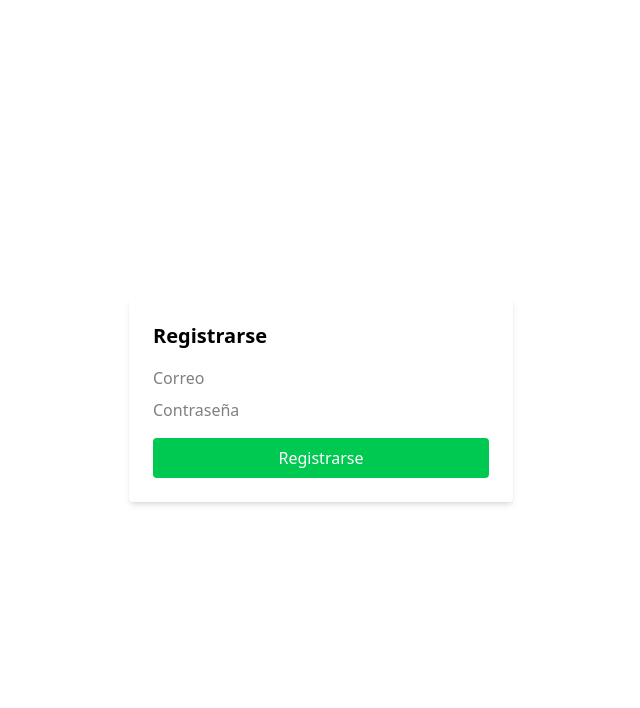
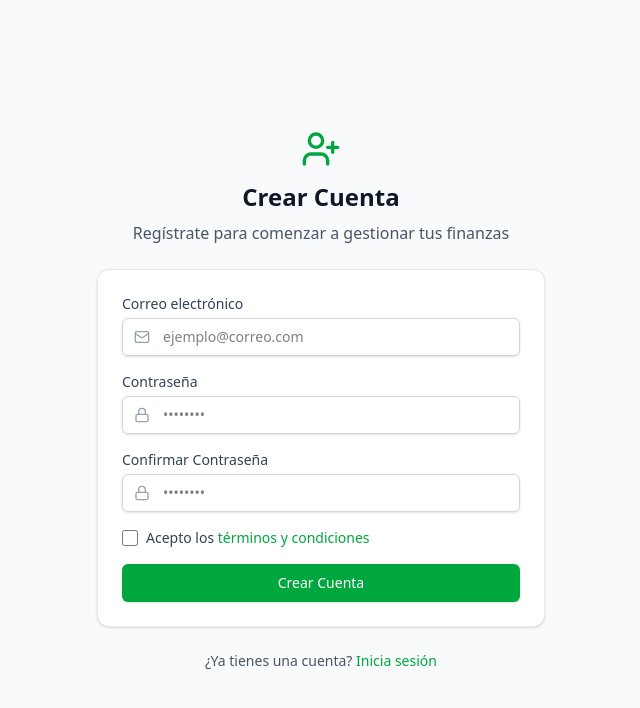
Before and after one commit to Juan17Informatico/finanzas-ui, a React (Vite) app: page /register in a window 1280 px wide. Shown: the top 708 px of the page, without its empty margins (319-959 px from the left). Built offline with nearby package versions, Linux system fonts and the light colour scheme; no server answers.

Commit message:
feature: Diseño nuevo del register

```diff
--- a/src/pages/Register.jsx
+++ b/src/pages/Register.jsx
@@ -1,45 +1,198 @@
 import { useState } from "react";
+import { useNavigate, Link } from "react-router-dom";
 import API from "../services/api";
-import { useNavigate } from "react-router-dom";
+import { UserPlus, Mail, Lock, User } from "lucide-react";
 
 export default function Register() {
     const [email, setEmail] = useState("");
     const [password, setPassword] = useState("");
+    const [confirmPassword, setConfirmPassword] = useState("");
+    const [loading, setLoading] = useState(false);
+    const [error, setError] = useState("");
     const navigate = useNavigate();
 
     const handleSubmit = async (e) => {
         e.preventDefault();
+        setError("");
+
+        if (password !== confirmPassword) {
+            setError("Las contraseñas no coinciden");
+            return;
+        }
+
+        setLoading(true);
         try {
             await API.post("/v1/register", { email, password });
             alert("Registro exitoso, ahora puedes iniciar sesión");
             navigate("/login");
         } catch (err) {
-            alert("Error al registrar");
+            setError("Error al registrar. Por favor intenta nuevamente.");
+        } finally {
+            setLoading(false);
         }
     };
 
     return (
-        <div className="flex justify-center items-center h-screen">
-            <form onSubmit={handleSubmit} className="bg-white shadow-md p-6 rounded w-96">
-                <h2 className="text-xl font-bold mb-4">Registrarse</h2>
+        <div className="min-h-screen bg-gray-50 flex justify-center items-center px-4 sm:px-6 lg:px-8">
+            <div className="max-w-md w-full">
+                {/* Header */}
+                <div className="text-center mb-6">
+                    <div className="flex justify-center">
+                        <UserPlus className="h-10 w-10 text-green-600" />
+                    </div>
+                    <h1 className="mt-3 text-2xl font-bold text-gray-900">Crear Cuenta</h1>
+                    <p className="mt-2 text-gray-600">
+                        Regístrate para comenzar a gestionar tus finanzas
+                    </p>
+                </div>
+
+                {/* Register Card */}
+                <div className="bg-white rounded-xl shadow-sm border border-gray-200 p-6">
+                    {error && (
+                        <div className="bg-red-50 border-l-4 border-red-500 p-4 mb-4">
+                            <div className="flex">
+                                <div className="flex-shrink-0">
+                                    <svg
+                                        className="h-5 w-5 text-red-400"
+                                        xmlns="http://www.w3.org/2000/svg"
+                                        viewBox="0 0 20 20"
+                                        fill="currentColor"
+                                        aria-hidden="true"
+                                    >
+                                        <path
+                                            fillRule="evenodd"
+                                            d="M10 18a8 8 0 100-16 8 8 0 000 16zM8.707 7.293a1 1 0 00-1.414 1.414L8.586 10l-1.293 1.293a1 1 0 101.414 1.414L10 11.414l1.293 1.293a1 1 0 001.414-1.414L11.414 10l1.293-1.293a1 1 0 00-1.414-1.414L10 8.586 8.707 7.293z"
+                                            clipRule="evenodd"
+                                        />
+                                    </svg>
+                                </div>
+                                <div className="ml-3">
+                                    <p className="text-sm text-red-700">{error}</p>
+                                </div>
+                            </div>
+                        </div>
+                    )}
+
+                    <form onSubmit={handleSubmit} className="space-y-4">
+                        <div>
+                            <label
+                                htmlFor="email"
+                                className="block text-sm font-medium text-gray-700 mb-1"
+                            >
+                                Correo electrónico
+                            </label>
+                            <div className="relative rounded-md shadow-sm">
+                                <div className="absolute inset-y-0 left-0 pl-3 flex items-center pointer-events-none">
+                                    <Mail className="h-4 w-4 text-gray-400" />
+                                </div>
                                 <input
+                                    id="email"
                                     type="email"
                                     value={email}
                                     onChange={(e) => setEmail(e.target.value)}
-                    className="input"
-                    placeholder="Correo"
+                                    required
+                                    placeholder="ejemplo@correo.com"
+                                    className="block w-full pl-10 pr-3 py-2 border border-gray-300 rounded-md focus:outline-none focus:ring-green-500 focus:border-green-500 sm:text-sm"
                                 />
+                            </div>
+                        </div>
+
+                        <div>
+                            <label
+                                htmlFor="password"
+                                className="block text-sm font-medium text-gray-700 mb-1"
+                            >
+                                Contraseña
+                            </label>
+                            <div className="relative rounded-md shadow-sm">
+                                <div className="absolute inset-y-0 left-0 pl-3 flex items-center pointer-events-none">
+                                    <Lock className="h-4 w-4 text-gray-400" />
+                                </div>
                                 <input
+                                    id="password"
                                     type="password"
                                     value={password}
                                     onChange={(e) => setPassword(e.target.value)}
-                    className="input mt-2"
-                    placeholder="Contraseña"
+                                    required
+                                    placeholder="••••••••"
+                                    className="block w-full pl-10 pr-3 py-2 border border-gray-300 rounded-md focus:outline-none focus:ring-green-500 focus:border-green-500 sm:text-sm"
                                 />
-                <button type="submit" className="bg-green-500 text-white w-full py-2 mt-4 rounded">
-                    Registrarse
+                            </div>
+                        </div>
+
+                        <div>
+                            <label
+                                htmlFor="confirm-password"
+                                className="block text-sm font-medium text-gray-700 mb-1"
+                            >
+                                Confirmar Contraseña
+                            </label>
+                            <div className="relative rounded-md shadow-sm">
+                                <div className="absolute inset-y-0 left-0 pl-3 flex items-center pointer-events-none">
+                                    <Lock className="h-4 w-4 text-gray-400" />
+                                </div>
+                                <input
+                                    id="confirm-password"
+                                    type="password"
+                                    value={confirmPassword}
+                                    onChange={(e) => setConfirmPassword(e.target.value)}
+                                    required
+                                    placeholder="••••••••"
+                                    className="block w-full pl-10 pr-3 py-2 border border-gray-300 rounded-md focus:outline-none focus:ring-green-500 focus:border-green-500 sm:text-sm"
+                                />
+                            </div>
+                        </div>
+
+                        <div className="flex items-center">
+                            <input
+                                id="terms"
+                                name="terms"
+                                type="checkbox"
+                                required
+                                className="h-4 w-4 text-green-600 focus:ring-green-500 border-gray-300 rounded"
+                            />
+                            <label htmlFor="terms" className="ml-2 block text-sm text-gray-700">
+                                Acepto los{" "}
+                                <a
+                                    href="#"
+                                    className="font-medium text-green-600 hover:text-green-500"
+                                >
+                                    términos y condiciones
+                                </a>
+                            </label>
+                        </div>
+
+                        <button
+                            type="submit"
+                            disabled={loading}
+                            className="w-full flex justify-center py-2 px-4 border border-transparent rounded-md shadow-sm text-sm font-medium text-white bg-green-600 hover:bg-green-700 focus:outline-none focus:ring-2 focus:ring-offset-2 focus:ring-green-500 transition-colors"
+                        >
+                            {loading ? (
+                                <div className="flex items-center">
+                                    <div className="animate-pulse h-4 w-4 rounded-full bg-green-200"></div>
+                                    <div className="animate-pulse h-4 w-4 rounded-full bg-green-300 ml-1"></div>
+                                    <div className="animate-pulse h-4 w-4 rounded-full bg-green-400 ml-1"></div>
+                                </div>
+                            ) : (
+                                "Crear Cuenta"
+                            )}
                         </button>
                     </form>
                 </div>
+
+                {/* Footer */}
+                <div className="mt-6 text-center">
+                    <p className="text-sm text-gray-600">
+                        ¿Ya tienes una cuenta?{" "}
+                        <Link
+                            to="/login"
+                            className="font-medium text-green-600 hover:text-green-500"
+                        >
+                            Inicia sesión
+                        </Link>
+                    </p>
+                </div>
+            </div>
+        </div>
     );
 }
```
Lines whose indentation alone changed are shown as unchanged.
